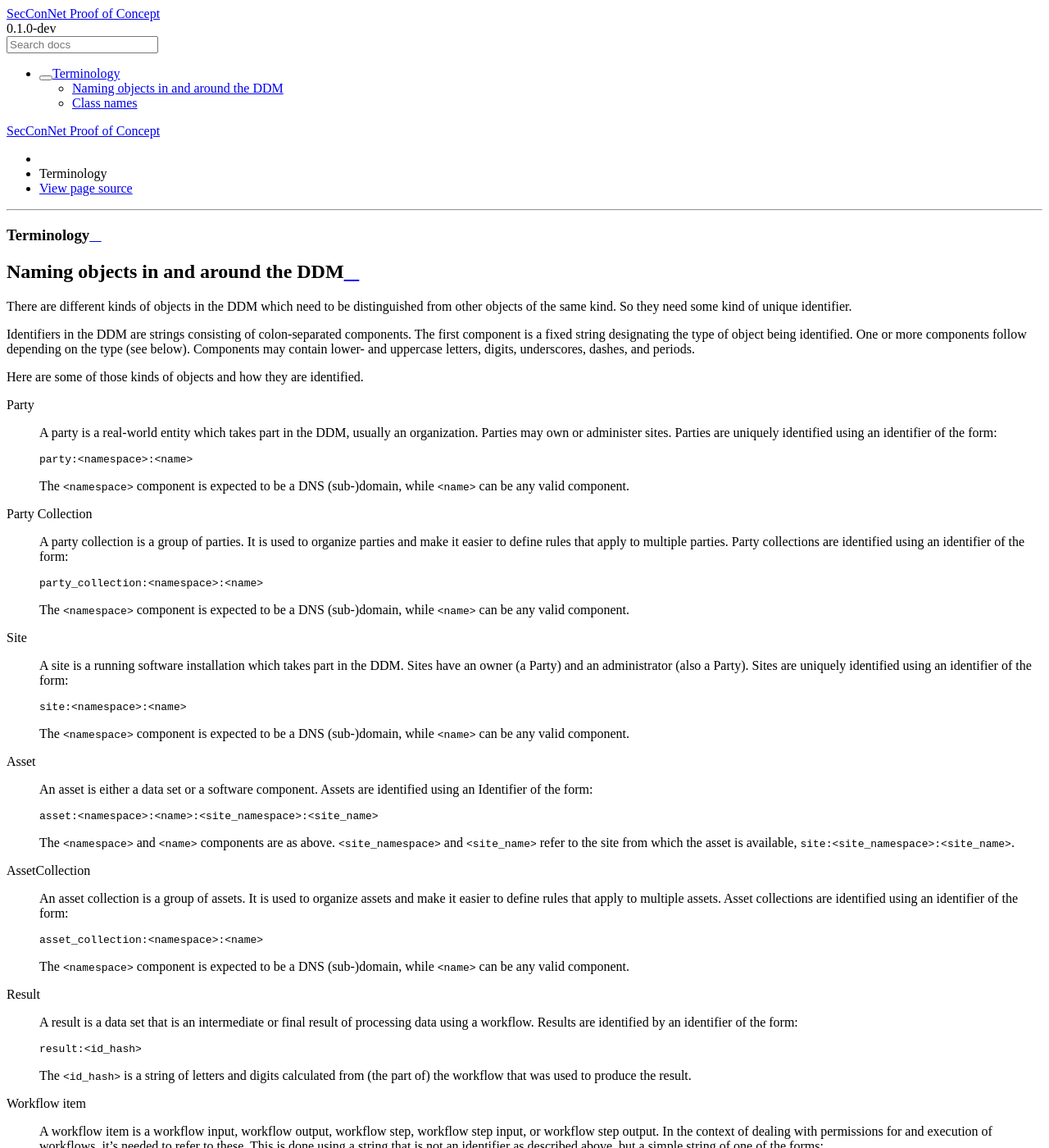
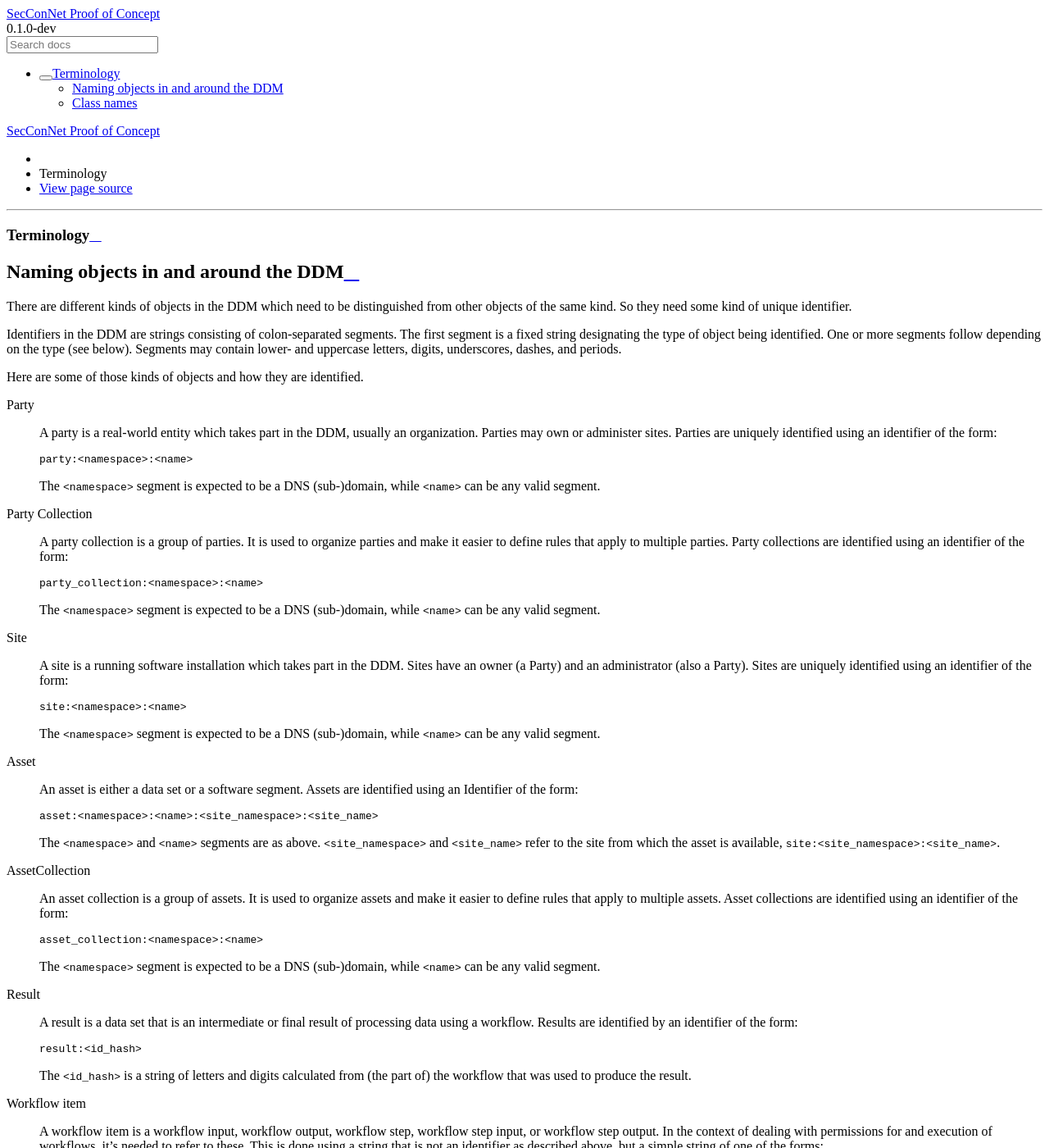
Before and after one commit to SecConNet/mahiru, a Sphinx documentation site: the page built from docs/terminology.rst, in a window 1280 px wide and 1400 px high. Shown: the whole window at 82% size. Built offline with Sphinx 7.4.7 and the Read the Docs theme 2.0.0, drawn with Linux system fonts in a browser that asks for light colours.

Commit message:
Let Identifiers have segments, not components or parts

```diff
--- a/docs/terminology.rst
+++ b/docs/terminology.rst
@@ -9,10 +9,10 @@ There are different kinds of objects in the DDM which need to be distinguished
 from other objects of the same kind. So they need some kind of unique
 identifier.
 
-Identifiers in the DDM are strings consisting of colon-separated components. The
-first component is a fixed string designating the type of object being
-identified. One or more components follow depending on the type (see below).
-Components may contain lower- and uppercase letters, digits, underscores,
+Identifiers in the DDM are strings consisting of colon-separated segments. The
+first segment is a fixed string designating the type of object being
+identified. One or more segments follow depending on the type (see below).
+Segments may contain lower- and uppercase letters, digits, underscores,
 dashes, and periods.
 
 Here are some of those kinds of objects and how they are identified.
@@ -24,8 +24,8 @@ Party
 
     party:<namespace>:<name>
 
-  The ``<namespace>`` component is expected to be a DNS (sub-)domain, while
-  ``<name>`` can be any valid component.
+  The ``<namespace>`` segment is expected to be a DNS (sub-)domain, while
+  ``<name>`` can be any valid segment.
 
 Party Collection
   A party collection is a group of parties. It is used to organize parties and
@@ -34,8 +34,8 @@ Party Collection
 
     party_collection:<namespace>:<name>
 
-  The ``<namespace>`` component is expected to be a DNS (sub-)domain, while
-  ``<name>`` can be any valid component.
+  The ``<namespace>`` segment is expected to be a DNS (sub-)domain, while
+  ``<name>`` can be any valid segment.
 
 Site
   A site is a running software installation which takes part in the DDM. Sites
@@ -44,16 +44,16 @@ Site
 
     site:<namespace>:<name>
 
-  The ``<namespace>`` component is expected to be a DNS (sub-)domain, while
-  ``<name>`` can be any valid component.
+  The ``<namespace>`` segment is expected to be a DNS (sub-)domain, while
+  ``<name>`` can be any valid segment.
 
 Asset
-  An asset is either a data set or a software component. Assets are identified
+  An asset is either a data set or a software segment. Assets are identified
   using an Identifier of the form::
 
     asset:<namespace>:<name>:<site_namespace>:<site_name>
 
-  The ``<namespace>`` and ``<name>`` components are as above.
+  The ``<namespace>`` and ``<name>`` segments are as above.
   ``<site_namespace>`` and ``<site_name>`` refer to the site from which the
   asset is available, ``site:<site_namespace>:<site_name>``.
 
@@ -64,8 +64,8 @@ AssetCollection
 
     asset_collection:<namespace>:<name>
 
-  The ``<namespace>`` component is expected to be a DNS (sub-)domain, while
-  ``<name>`` can be any valid component.
+  The ``<namespace>`` segment is expected to be a DNS (sub-)domain, while
+  ``<name>`` can be any valid segment.
 
 Result
   A result is a data set that is an intermediate or final result of processing
```
Also changed, not shown: 1 other file.
